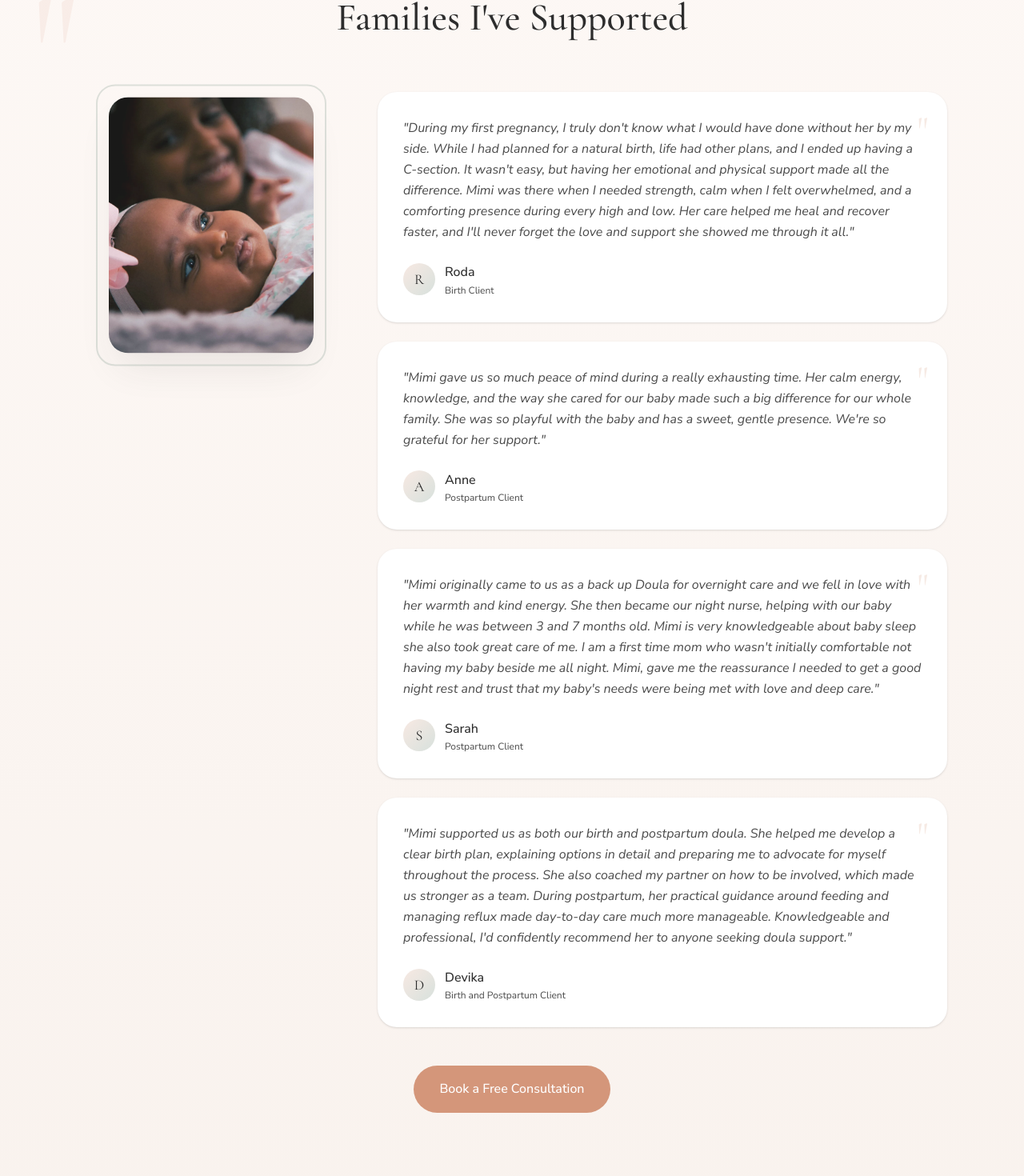
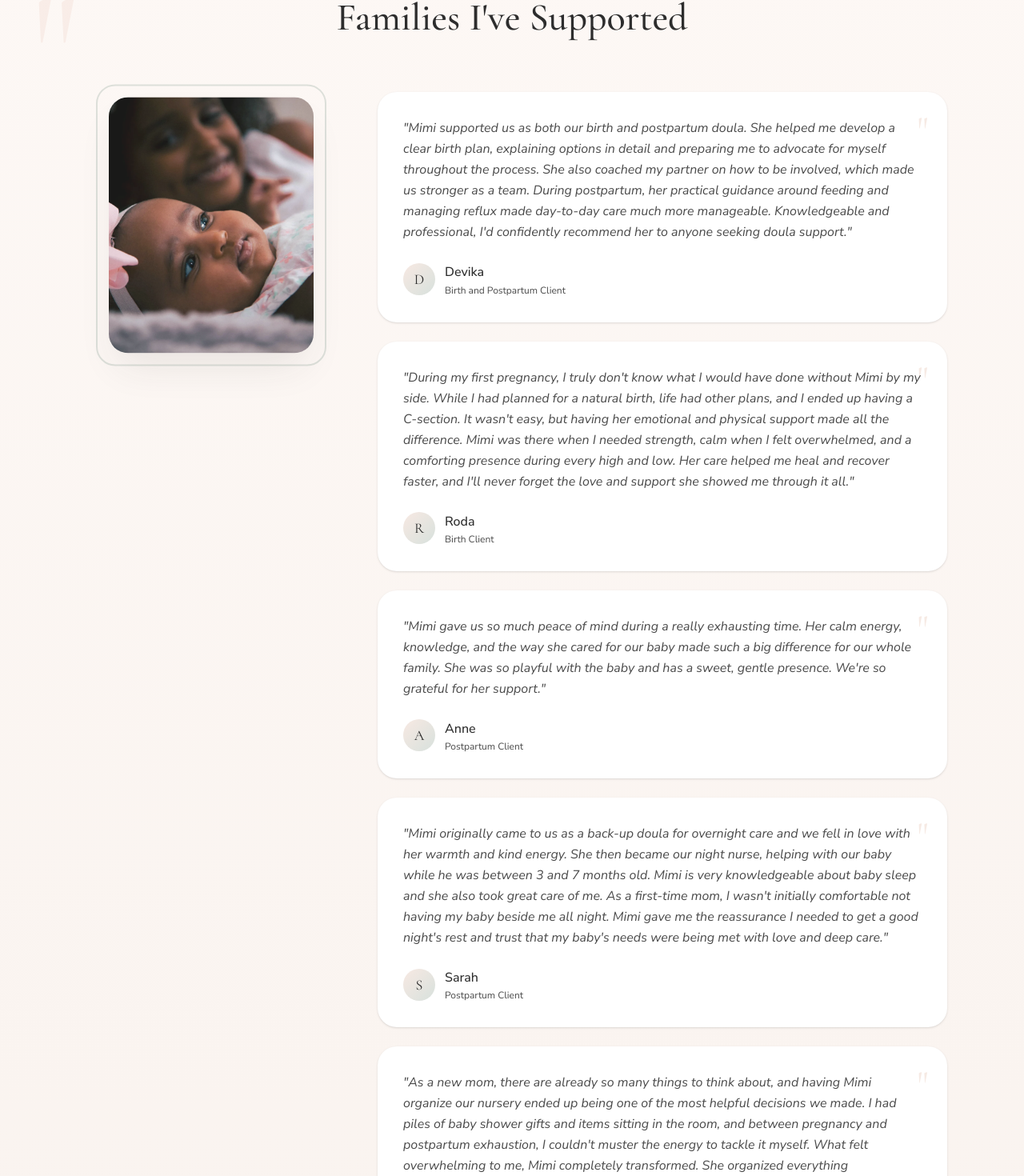
Before and after one commit to carepairdoula/carepairdoula, a React (Vite) app: page / in a window 1280 px wide. Shown: the part 6326-7796 px from the top of the page at 80% size. Built offline with nearby package versions, Linux system fonts and the light colour scheme.

Commit message:
Update Testimonials.jsx

```diff
--- a/src/components/Testimonials.jsx
+++ b/src/components/Testimonials.jsx
@@ -7,7 +7,13 @@ export default function Testimonials() {
   const testimonials = [
     {
       quote:
-        "During my first pregnancy, I truly don't know what I would have done without her by my side. While I had planned for a natural birth, life had other plans, and I ended up having a C-section. It wasn't easy, but having her emotional and physical support made all the difference. Mimi was there when I needed strength, calm when I felt overwhelmed, and a comforting presence during every high and low. Her care helped me heal and recover faster, and I'll never forget the love and support she showed me through it all.",
+        "Mimi supported us as both our birth and postpartum doula. She helped me develop a clear birth plan, explaining options in detail and preparing me to advocate for myself throughout the process. She also coached my partner on how to be involved, which made us stronger as a team. During postpartum, her practical guidance around feeding and managing reflux made day-to-day care much more manageable. Knowledgeable and professional, I'd confidently recommend her to anyone seeking doula support.",
+      author: 'Devika',
+      tag: 'Birth and Postpartum Client',
+    },
+    {
+      quote:
+        "During my first pregnancy, I truly don't know what I would have done without Mimi by my side. While I had planned for a natural birth, life had other plans, and I ended up having a C-section. It wasn't easy, but having her emotional and physical support made all the difference. Mimi was there when I needed strength, calm when I felt overwhelmed, and a comforting presence during every high and low. Her care helped me heal and recover faster, and I'll never forget the love and support she showed me through it all.",
       author: 'Roda',
       tag: 'Birth Client',
     },
@@ -19,15 +25,15 @@ export default function Testimonials() {
     },
     {
       quote:
-        "Mimi originally came to us as a back up Doula for overnight care and we fell in love with her warmth and kind energy. She then became our night nurse, helping with our baby while he was between 3 and 7 months old. Mimi is very knowledgeable about baby sleep she also took great care of me. I am a first time mom who wasn't initially comfortable not having my baby beside me all night. Mimi, gave me the reassurance I needed to get a good night rest and trust that my baby's needs were being met with love and deep care.",
+        "Mimi originally came to us as a back-up doula for overnight care and we fell in love with her warmth and kind energy. She then became our night nurse, helping with our baby while he was between 3 and 7 months old. Mimi is very knowledgeable about baby sleep and she also took great care of me. As a first-time mom, I wasn't initially comfortable not having my baby beside me all night. Mimi gave me the reassurance I needed to get a good night's rest and trust that my baby's needs were being met with love and deep care.",
       author: 'Sarah',
       tag: 'Postpartum Client',
     },
     {
       quote:
-        "Mimi supported us as both our birth and postpartum doula. She helped me develop a clear birth plan, explaining options in detail and preparing me to advocate for myself throughout the process. She also coached my partner on how to be involved, which made us stronger as a team. During postpartum, her practical guidance around feeding and managing reflux made day-to-day care much more manageable. Knowledgeable and professional, I'd confidently recommend her to anyone seeking doula support.",
-      author: 'Devika',
-      tag: 'Birth and Postpartum Client',
+        "As a new mom, there are already so many things to think about, and having Mimi organize our nursery ended up being one of the most helpful decisions we made. I had piles of baby shower gifts and items sitting in the room, and between pregnancy and postpartum exhaustion, I couldn't muster the energy to tackle it myself. What felt overwhelming to me, Mimi completely transformed. She organized everything thoughtfully, packed away items I wouldn't need right away into vacuum-sealed bags, and created a space that was not only beautiful, but practical for everyday life. During those exhausting postpartum days and middle-of-the-night moments, I knew exactly where everything was. She thought of details and systems I would never have considered on my own, and it gave me such peace of mind. She even provided a maintenance plan afterward so I could actually keep everything organized long-term. If you're a tired new mom wondering if it's worth it — it absolutely is.",
+      author: 'Simone',
+      tag: 'Nursery Setup Client',
     },
   ]
 
@@ -81,33 +87,21 @@ export default function Testimonials() {
                 initial={{ opacity: 0, y: 30 }}
                 whileInView={{ opacity: 1, y: 0 }}
                 viewport={{ once: true, margin: '-50px' }}
-                transition={{ duration: 0.6, delay: index * 0.15 }}
+                transition={{ duration: 0.6, delay: index * 0.1 }}
               >
                 <div className="bg-white rounded-3xl p-8 shadow-sm hover:shadow-md transition-shadow duration-300 relative">
-                  {/* Quote mark */}
-                  <div className="absolute top-6 right-6 text-coral/20 text-5xl font-serif leading-none">
-                    "
-                  </div>
-
+                  <div className="absolute top-6 right-6 text-coral/20 text-5xl font-serif leading-none">"</div>
                   <blockquote className="relative">
                     <p className="text-charcoal-light leading-relaxed mb-6 italic">
                       "{testimonial.quote}"
                     </p>
-
                     <footer className="flex items-center gap-3">
-                      {/* Avatar placeholder */}
                       <div className="w-10 h-10 rounded-full bg-gradient-to-br from-coral-light/30 to-sage-light/30 flex items-center justify-center">
-                        <span className="font-serif text-charcoal text-lg">
-                          {testimonial.author[0]}
-                        </span>
+                        <span className="font-serif text-charcoal text-lg">{testimonial.author[0]}</span>
                       </div>
                       <div>
-                        <cite className="not-italic font-medium text-charcoal">
-                          {testimonial.author}
-                        </cite>
-                        <p className="text-xs text-charcoal-light">
-                          {testimonial.tag}
-                        </p>
+                        <cite className="not-italic font-medium text-charcoal">{testimonial.author}</cite>
+                        <p className="text-xs text-charcoal-light">{testimonial.tag}</p>
                       </div>
                     </footer>
                   </blockquote>
```
